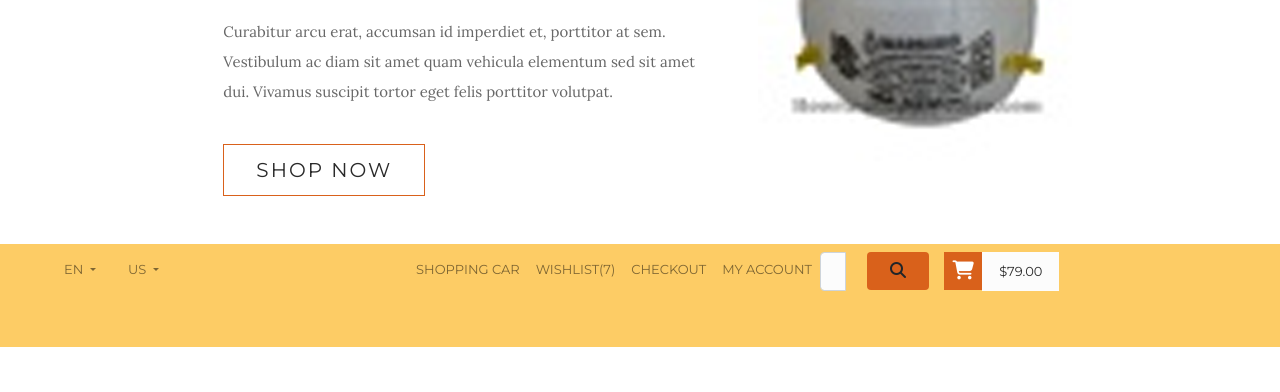
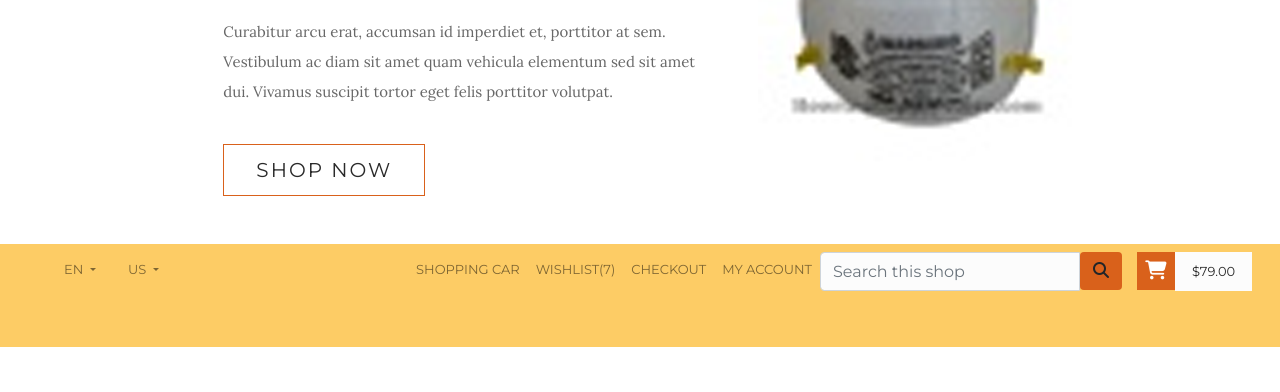
Before and after one commit to PawelSzy/ecomerce, a website: page index.html in a window 1280 px wide. Shown: the part 393-785 px from the top of the page. Drawn offline with nearby package versions, Linux system fonts and the light colour scheme.

Commit message:
Changes in search bar

```diff
--- a/index.html
+++ b/index.html
@@ -144,7 +144,7 @@
               <li class="nav-item">
                 <form class="form-inline my-2 my-lg-0 shopping-navbar__form-search pb-5 pb-ld-0">
                   <div class="input-group shopping-navbar__input-group d-flex flex-row flex-lg-column">
-                    <input type="text" class="shopping-navbar__input-group__input form-control" placeholder="Search this blog">
+                    <input type="text" class="shopping-navbar__input-group__input form-control" placeholder="Search this shop">
 
                     <button class="btn shopping-navbar__input-group--search-button" type="button">
                       <i class="fa fa-search"></i>
--- a/sass/_shopping-navbar.scss
+++ b/sass/_shopping-navbar.scss
@@ -18,6 +18,9 @@
     height: 39px;
     &__input {
       width: 260px;
+      &.form-control {
+        width: 260px;
+      }
       background-color: #fcfcfc;
     }
     &--search-button {
```
Also changed, not shown: css/main.css, 1 other file.
